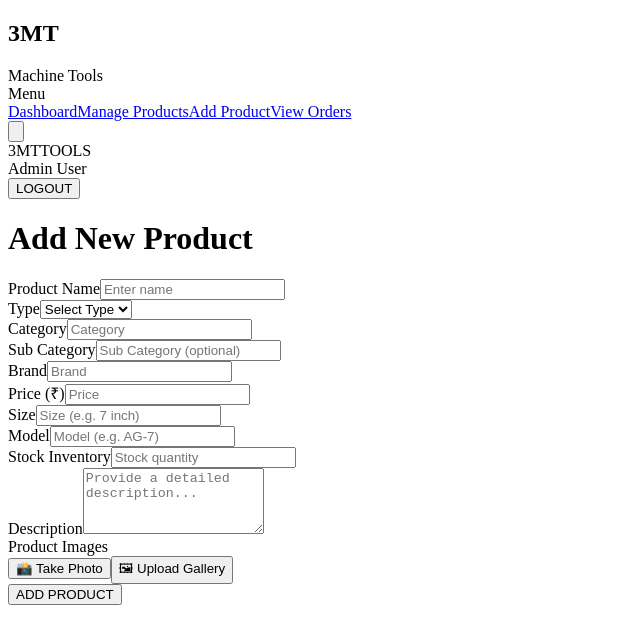
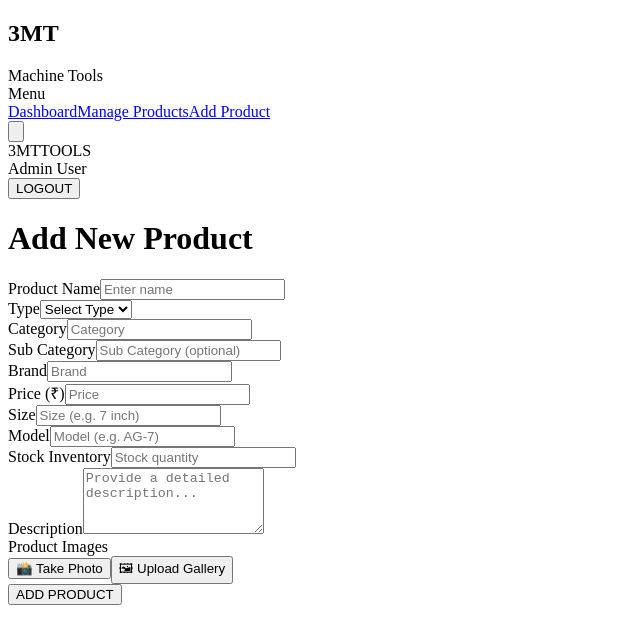
Before and after one commit to LOGAN8MD/3mt_dashboard, a React (Create React App) app: page /admin/add-product in a window 1280 px wide. Shown: the top 644 px of the page, without its empty margins (0-640 px from the left). Built offline with nearby package versions, Linux system fonts and the light colour scheme.

Commit message:
new update

```diff
--- a/src/pages/AddProduct.jsx
+++ b/src/pages/AddProduct.jsx
@@ -250,9 +250,9 @@ const AddProduct = () => {
           <Link to="/admin/add-product" className="flex items-center px-4 py-3 bg-blue-600/10 text-blue-500 rounded-lg font-medium transition-colors border-l-4 border-blue-500">
             Add Product
           </Link>
-          <Link to="/admin/orders" className="flex items-center px-4 py-3 text-gray-400 hover:text-white hover:bg-gray-800 rounded-lg font-medium transition-colors border-l-4 border-transparent hover:border-gray-500">
+          {/* <Link to="/admin/orders" className="flex items-center px-4 py-3 text-gray-400 hover:text-white hover:bg-gray-800 rounded-lg font-medium transition-colors border-l-4 border-transparent hover:border-gray-500">
             View Orders
-          </Link>
+          </Link> */}
         </nav>
       </aside>
 
--- a/src/pages/ManageProducts.jsx
+++ b/src/pages/ManageProducts.jsx
@@ -166,9 +166,9 @@ const ManageProducts = () => {
           <Link to="/admin/add-product" className="flex items-center px-4 py-3 text-gray-400 hover:text-white hover:bg-gray-800 rounded-lg font-medium transition-colors border-l-4 border-transparent hover:border-gray-500">
             Add Product
           </Link>
-          <Link to="/admin/orders" className="flex items-center px-4 py-3 text-gray-400 hover:text-white hover:bg-gray-800 rounded-lg font-medium transition-colors border-l-4 border-transparent hover:border-gray-500">
+          {/* <Link to="/admin/orders" className="flex items-center px-4 py-3 text-gray-400 hover:text-white hover:bg-gray-800 rounded-lg font-medium transition-colors border-l-4 border-transparent hover:border-gray-500">
             View Orders
-          </Link>
+          </Link> */}
         </nav>
       </aside>
 
```
